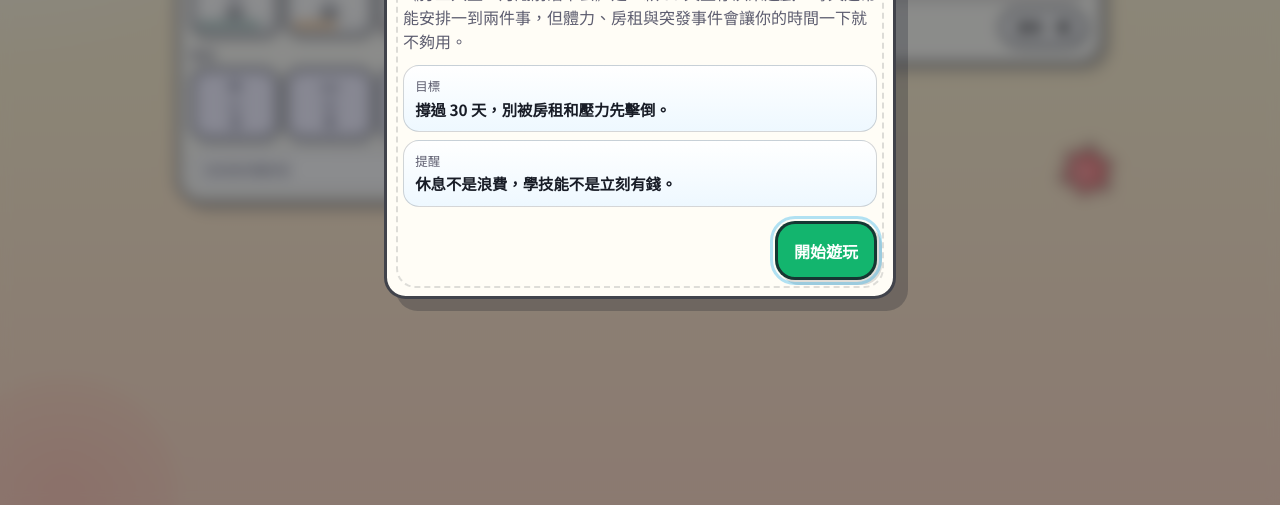
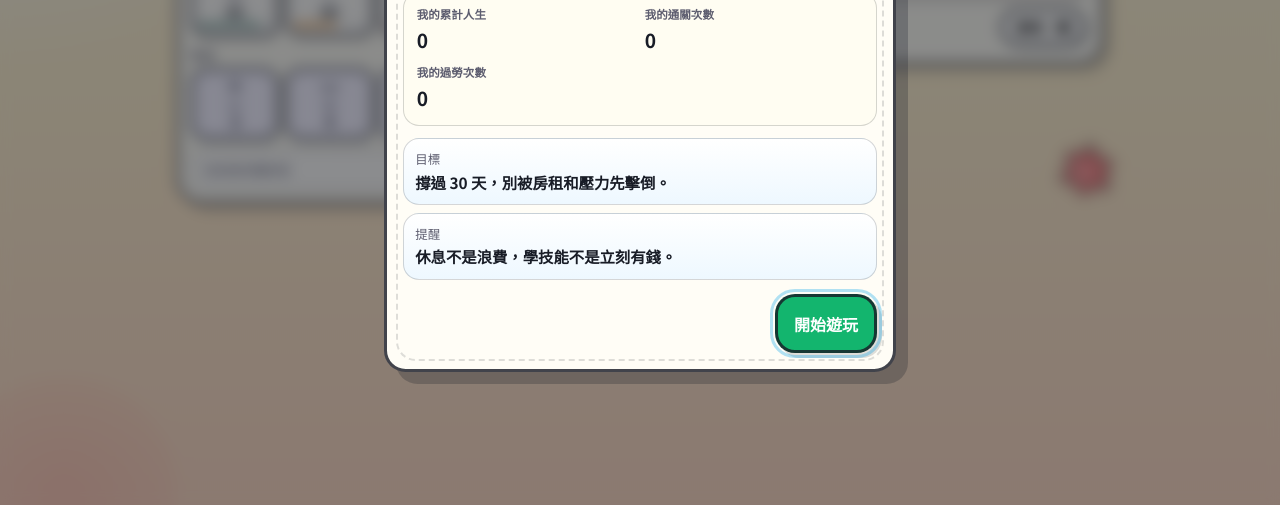
Before and after one commit to Kan090808/hard-life, a plain HTML site: page index.html in a window 1280 px wide. Shown: the part 295-800 px from the top of the page. Drawn offline with Linux system fonts and the light colour scheme.

Commit message:
feat: add player statistics display and tracking functionality

```diff
--- a/index.html
+++ b/index.html
@@ -173,6 +173,20 @@
           《打工人生：月底前活下去》是一款 30 天生存決策遊戲。每天通常能安排一到兩件事，但體力、房租與突發事件會讓你的時間一下就不夠用。
         </p>
         <p class="boot-status" id="boot-status" hidden aria-live="polite"></p>
+        <div class="intro-stats" id="intro-stats">
+          <div class="intro-stat-item">
+            <span>我的累計人生</span>
+            <strong id="intro-total-starts">--</strong>
+          </div>
+          <div class="intro-stat-item">
+            <span>我的通關次數</span>
+            <strong id="intro-total-clears">--</strong>
+          </div>
+          <div class="intro-stat-item">
+            <span>我的過勞次數</span>
+            <strong id="intro-total-burnouts">--</strong>
+          </div>
+        </div>
         <div class="intro-points">
           <div class="intro-point">
             <span>目標</span>
--- a/src/main.mjs
+++ b/src/main.mjs
@@ -24,6 +24,7 @@ import {
 import { SHARE_TITLE, buildShareText, detectShareCapabilities, getShareButtonLabels, renderShareImage, shareImage, shareText } from "./share.mjs";
 const SAVE_KEY = "hard-life-save-v1";
 const SAVE_VERSION = 1;
+const STATS_KEY = "hard-life-player-stats";
 
 let state = createInitialState();
 const uiState = {
@@ -101,6 +102,10 @@ const elements = {
   endDayButton: document.querySelector("#end-day-button"),
   resetButton: document.querySelector("#reset-button"),
   introDialog: document.querySelector("#intro-dialog"),
+  introStats: document.querySelector("#intro-stats"),
+  introTotalStarts: document.querySelector("#intro-total-starts"),
+  introTotalClears: document.querySelector("#intro-total-clears"),
+  introTotalBurnouts: document.querySelector("#intro-total-burnouts"),
   startButton: document.querySelector("#start-button"),
   soundToggle: document.querySelector("#sound-toggle"),
   attendanceDialog: document.querySelector("#attendance-dialog"),
@@ -366,6 +371,43 @@ const loadSavedSession = () => {
   }
 };
 
+const loadPlayerStats = () => {
+  try {
+    const raw = window.localStorage.getItem(STATS_KEY);
+    if (!raw) {
+      return { totalRuns: 0, totalBurnouts: 0, totalClears: 0 };
+    }
+    const stats = JSON.parse(raw);
+    return {
+      totalRuns: stats.totalRuns ?? 0,
+      totalBurnouts: stats.totalBurnouts ?? 0,
+      totalClears: stats.totalClears ?? 0,
+    };
+  } catch {
+    return { totalRuns: 0, totalBurnouts: 0, totalClears: 0 };
+  }
+};
+
+const savePlayerStats = (stats) => {
+  try {
+    window.localStorage.setItem(STATS_KEY, JSON.stringify(stats));
+  } catch (error) {
+    console.warn("[storage:save-stats]", error);
+  }
+};
+
+const updatePlayerStats = () => {
+  const stats = loadPlayerStats();
+  stats.totalRuns += 1;
+  if (state.ending?.id === "burnout") {
+    stats.totalBurnouts += 1;
+  }
+  if (state.ending?.type !== "failure") {
+    stats.totalClears += 1;
+  }
+  savePlayerStats(stats);
+};
+
 const saveSession = () => {
   try {
     const payload = {
@@ -945,6 +987,11 @@ const renderMainButtons = () => {
 
 const renderIntroDialog = () => {
   setVisibility(elements.introDialog, isMode("intro"));
+  const stats = loadPlayerStats();
+  setVisibility(elements.introStats, true);
+  elements.introTotalStarts.textContent = formatAnalyticsValue(stats.totalRuns);
+  elements.introTotalClears.textContent = formatAnalyticsValue(stats.totalClears);
+  elements.introTotalBurnouts.textContent = formatAnalyticsValue(stats.totalBurnouts);
 };
 
 const handleActionChoice = (actionId) => {
@@ -1523,6 +1570,7 @@ const renderEndingDialog = () => {
 
   if (!uiState.endingShown) {
     uiState.endingShown = true;
+    updatePlayerStats();
     stopBgm();
     playEndingSfx();
   }
@@ -1761,6 +1809,9 @@ const resetGame = () => {
       day: state.day,
       endingId: state.ending?.id ?? "",
     });
+    const stats = loadPlayerStats();
+    stats.totalRuns += 1;
+    savePlayerStats(stats);
   }
   stopBgm();
   state = createInitialState();
@@ -1914,6 +1965,10 @@ assertRequiredElements(
   "endDayButton",
   "resetButton",
   "introDialog",
+  "introStats",
+  "introTotalStarts",
+  "introTotalClears",
+  "introTotalBurnouts",
   "startButton",
   "soundToggle",
   "attendanceDialog",
--- a/styles.css
+++ b/styles.css
@@ -1071,6 +1071,35 @@ h3 {
   color: var(--ink-soft);
 }
 
+.intro-stats {
+  display: grid;
+  grid-template-columns: 1fr 1fr;
+  gap: 0.6rem;
+  margin-top: 0.8rem;
+  padding: 0.8rem;
+  border-radius: var(--radius-md);
+  border: 1px solid var(--line);
+  background: #fffdf2;
+}
+
+.intro-stat-item {
+  display: flex;
+  flex-direction: column;
+  gap: 0.25rem;
+}
+
+.intro-stat-item span {
+  font-size: 0.72rem;
+  color: var(--ink-soft);
+  font-weight: 600;
+}
+
+.intro-stat-item strong {
+  font-size: 1.2rem;
+  font-weight: 900;
+  color: var(--ink);
+}
+
 .intro-points {
   display: grid;
   gap: 0.45rem;
```
